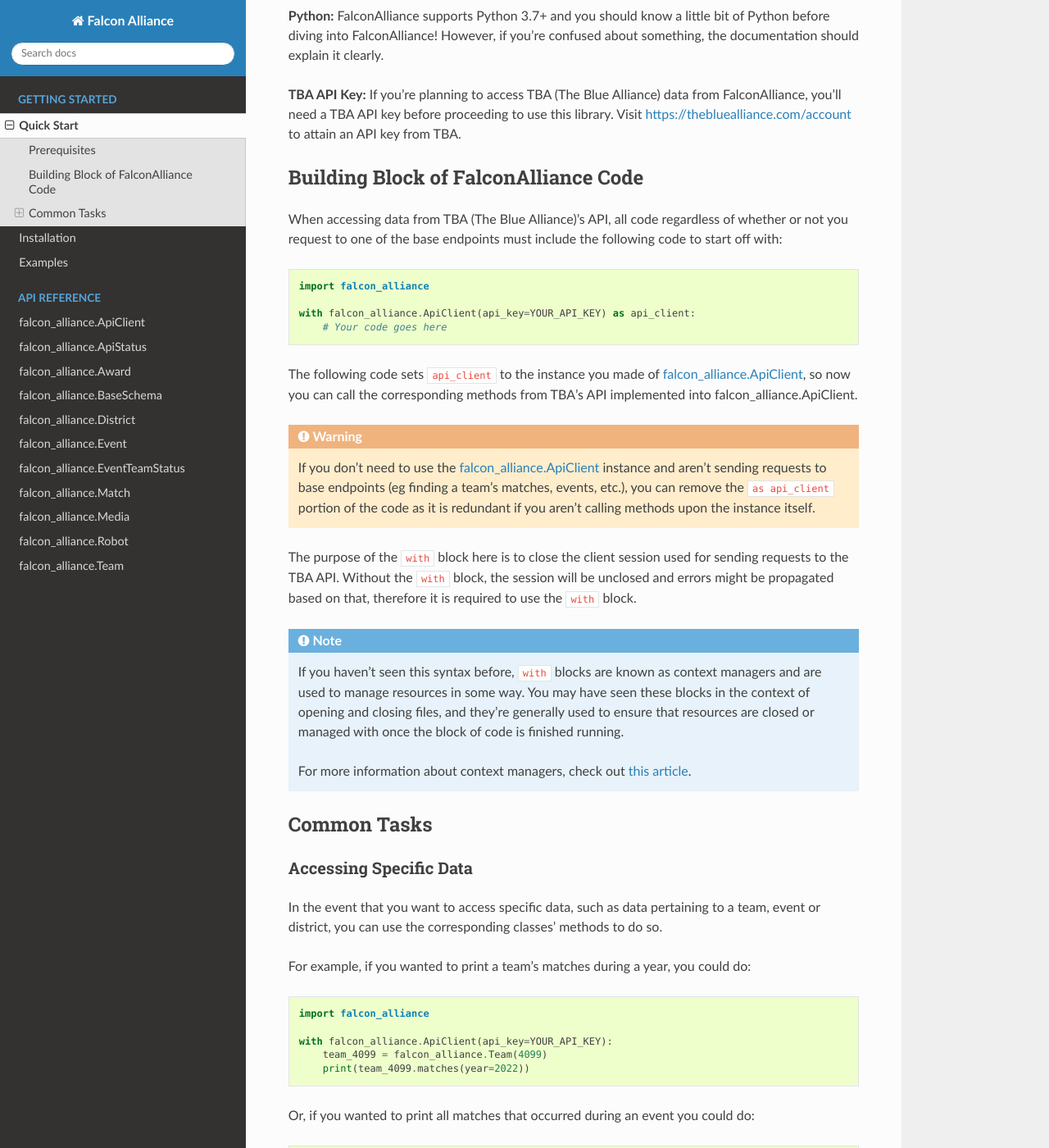
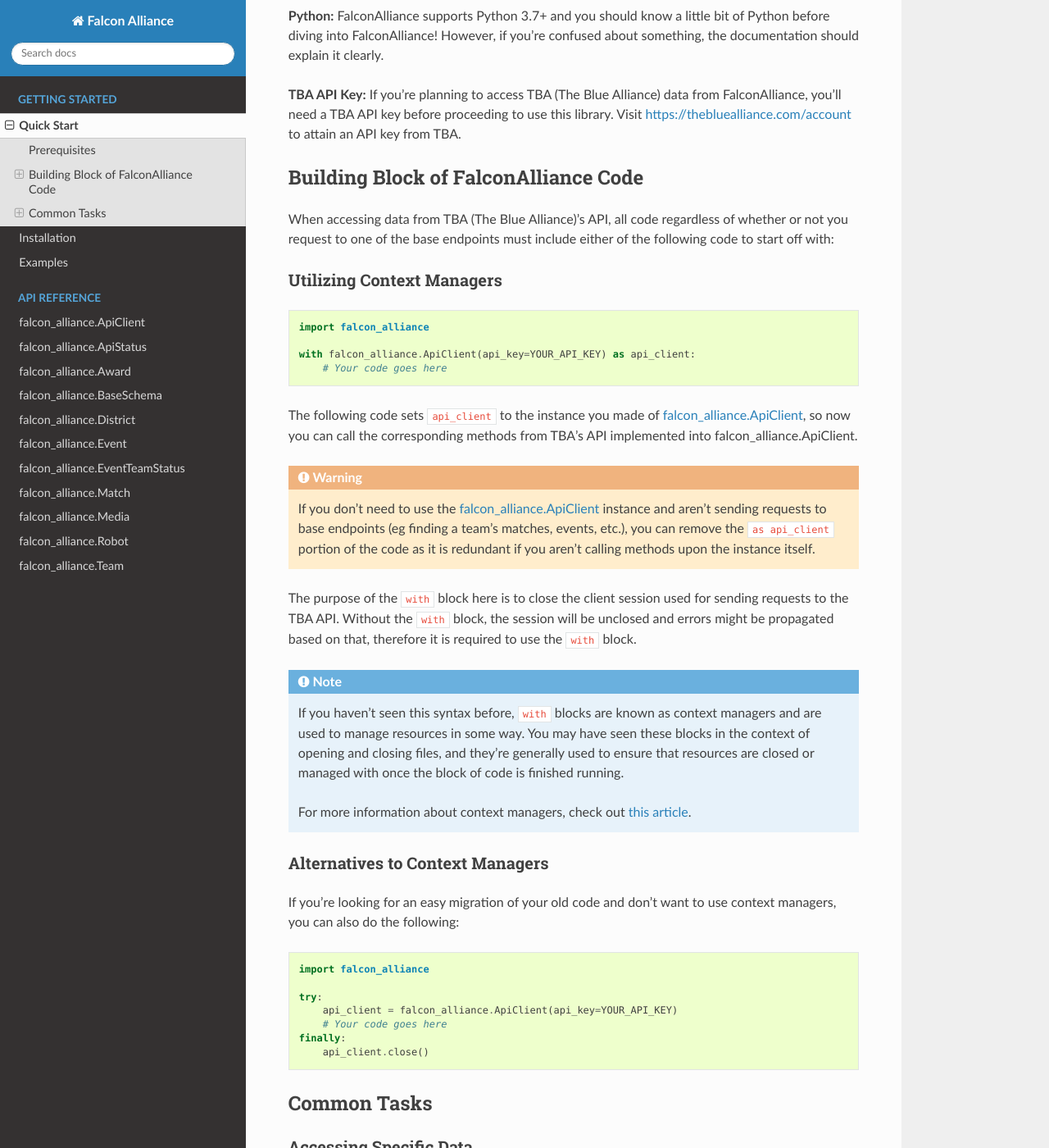
Before and after one commit to team4099/FalconAlliance, a Sphinx documentation site: the page built from docs/getting_started/quick_start.rst, in a window 1280 px wide and 1400 px high, scrolled down 280 px. Shown: the whole window at 82% size. Built offline with Sphinx 7.4.7 and the Read the Docs theme 2.0.0, drawn with Linux system fonts in a browser that asks for light colours.

Commit message:
add example ab using .close

```diff
--- a/docs/getting_started/quick_start.rst
+++ b/docs/getting_started/quick_start.rst
@@ -13,7 +13,10 @@
 Building Block of FalconAlliance Code
 -------------------------------------
 
-When accessing data from TBA (The Blue Alliance)'s API, all code regardless of whether or not you request to one of the base endpoints must include the following code to start off with:
+When accessing data from TBA (The Blue Alliance)'s API, all code regardless of whether or not you request to one of the base endpoints must include either of the following code to start off with:
+
+Utilizing Context Managers
+^^^^^^^^^^^^^^^^^^^^^^^^^^
 
 .. code-block:: python
 
@@ -34,6 +37,21 @@
    If you haven't seen this syntax before, ``with`` blocks are known as context managers and are used to manage resources in some way. You may have seen these blocks in the context of opening and closing files, and they're generally used to ensure that resources are closed or managed with once the block of code is finished running.
 
    For more information about context managers, check out `this article <https://realpython.com › python-wit...Context Managers and Python's with Statement>`_.
+
+Alternatives to Context Managers
+^^^^^^^^^^^^^^^^^^^^^^^^^^^^^^^^
+
+If you're looking for an easy migration of your old code and don't want to use context managers, you can also do the following:
+
+.. code-block:: python
+
+   import falcon_alliance
+
+   try:
+       api_client = falcon_alliance.ApiClient(api_key=YOUR_API_KEY)
+       # Your code goes here
+   finally:
+       api_client.close()
 
 .. _installation:
 
```
